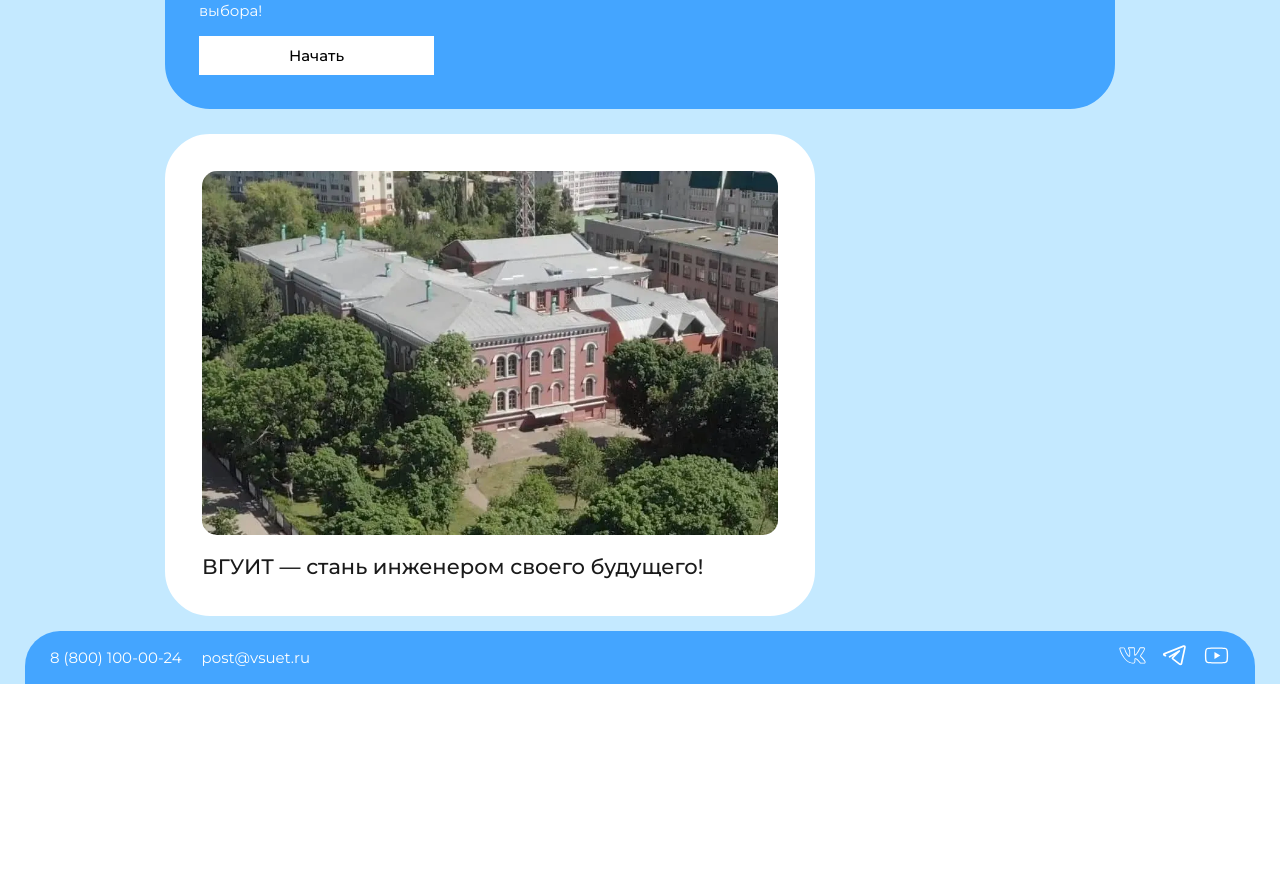
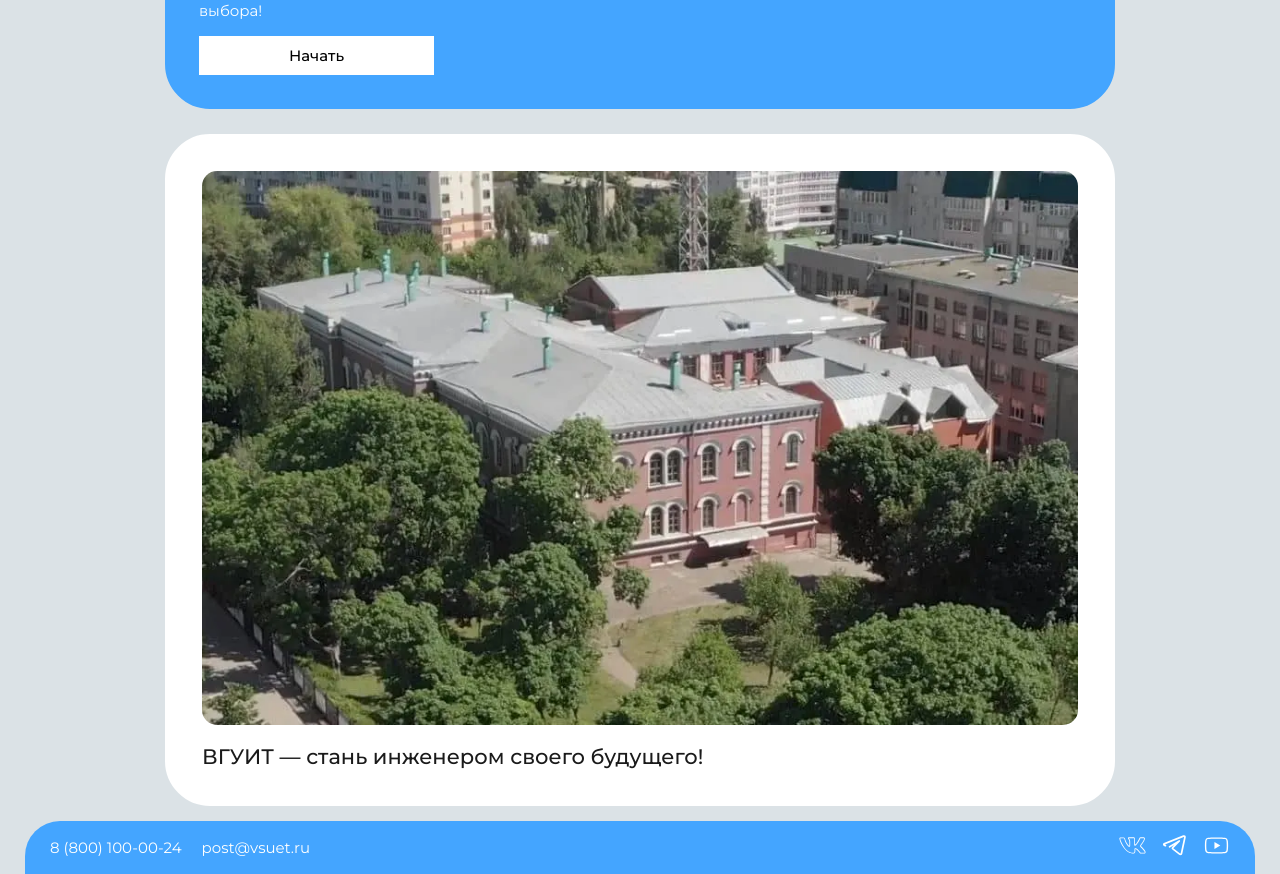
Before and after one commit to IvanZemsky/Vsuet-testing-page, a React (Create React App) app: page / in a window 1280 px wide. Shown: the part 400-1274 px from the top of the page. Before the commit the page ends 1084 px from the top, so only its background shows below. Built offline with nearby package versions, Linux system fonts and the light colour scheme.

Commit message:
+ redesign

```diff
--- a/src/components/UI/Preview/Preview.module.css
+++ b/src/components/UI/Preview/Preview.module.css
@@ -18,12 +18,6 @@
    font-weight: 500;
 }
 
-@media screen and (max-width: 1280px) {
-   .preview{
-      max-width: 650px;
-   }
-}
-
 @media screen and (max-width: 550px) {
    .preview{
       padding: 31px 25px;
--- a/src/components/UI/ProgressLine/ProgressLine.module.css
+++ b/src/components/UI/ProgressLine/ProgressLine.module.css
@@ -31,11 +31,11 @@
 }
 
 :global(.dark) .progressLine::-webkit-progress-bar{
-   background-color: var(--light-grey);
+   background-color: #606060;
 }
 
 .progressLine::-webkit-progress-value{
-   background-color: var(--sea-blue);
+   background-color: var(--sky-blue);
    transition: all 0.12s linear;
 }
 
--- a/src/styles/_vars.css
+++ b/src/styles/_vars.css
@@ -3,7 +3,7 @@
    --light-black: #1a1a1a;
    --light-grey: #3a3a3a;
    --dark-grey: #313131;
-   --body-blue: #c4e9ff;
+   --body-blue: #dbe2e6;
    --white: #fff;
    --blue: #44a5ff;
    --super-blue: #76c1ff;
```
